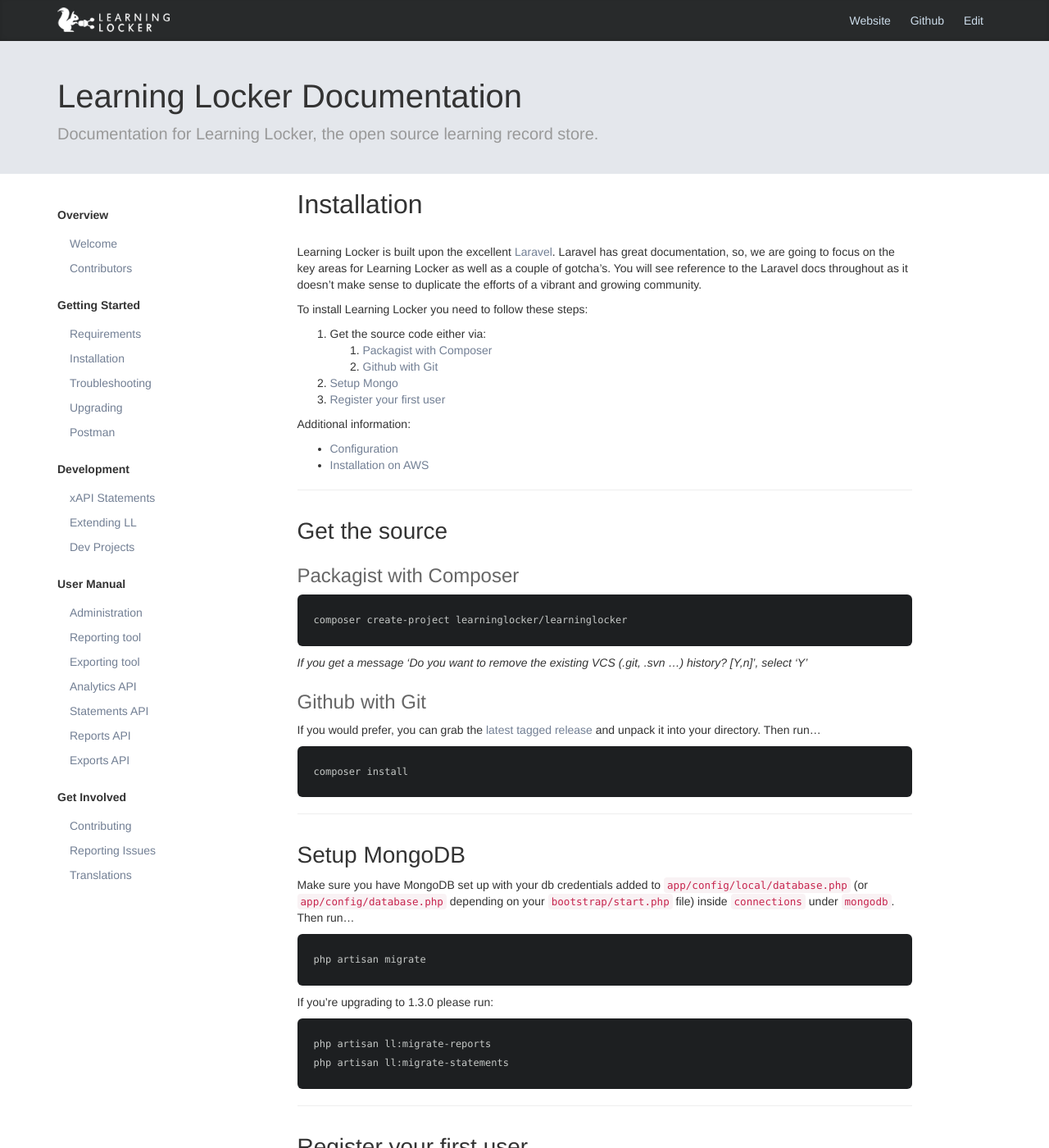
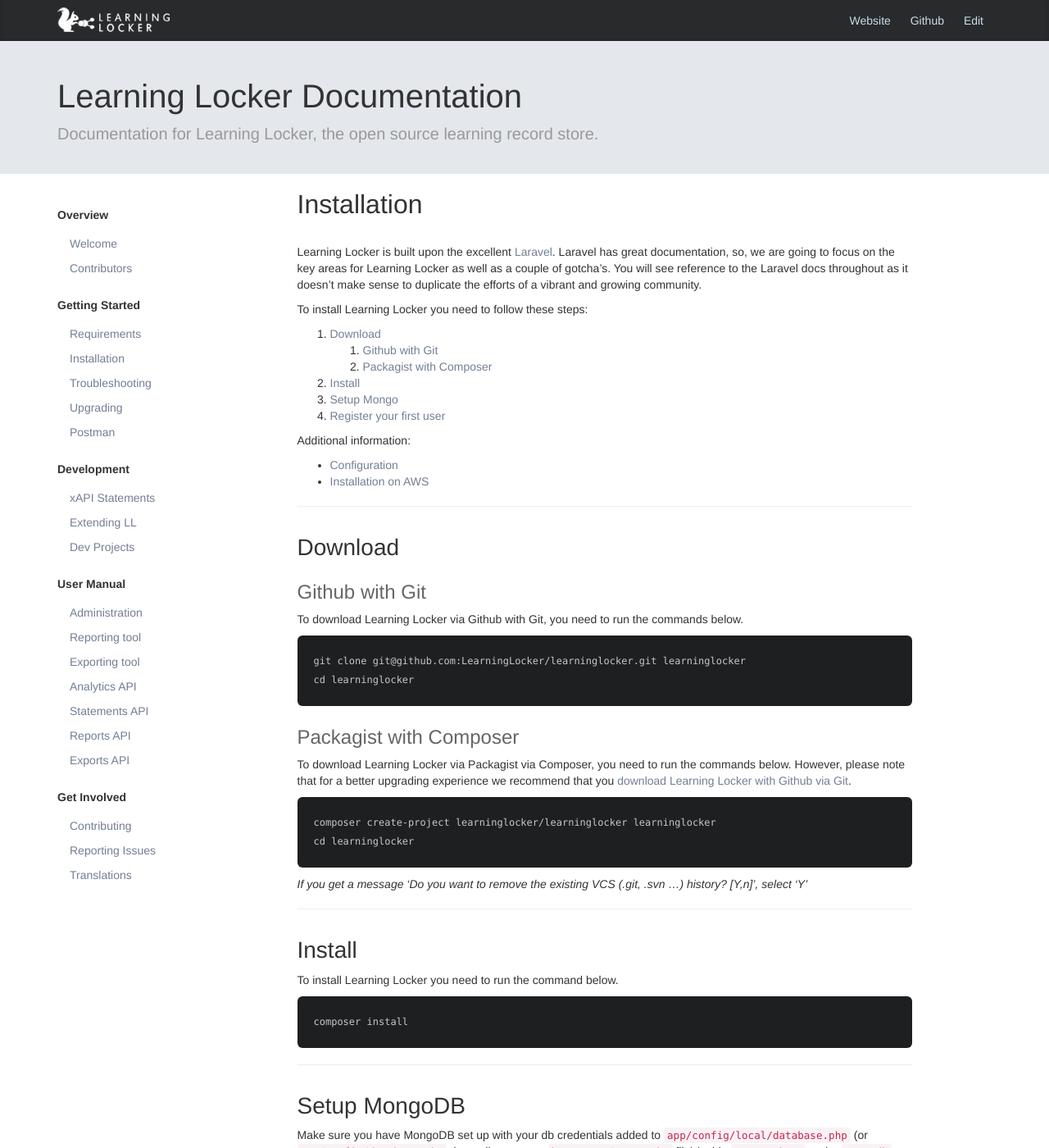
Before and after one commit to LearningLocker/docs, a Jekyll site: the page built from installation.md, in a window 1280 px wide and 1400 px high. Shown: the whole window at 82% size. Built offline with Jekyll 4.4.1, drawn with Linux system fonts in a browser that asks for light colours; nearby versions of some CDN libraries; some of the changed text lies outside the part shown.

Commit message:
Improves installation process (prefers Git).

```diff
--- a/installation.md
+++ b/installation.md
@@ -6,39 +6,47 @@
 
 To install Learning Locker you need to follow these steps:
 
-1. Get the source code either via:
-    1. [Packagist with Composer](#packagist-with-composer)
-    2. [Github with Git](#github-with-git)
-2. [Setup Mongo](#setup-mongodb)
-3. [Register your first user](#register-your-first-user)
+1. [Download](#download)
+    1. [Github with Git](#github-with-git)
+    2. [Packagist with Composer](#packagist-with-composer)
+2. [Install](#install)
+3. [Setup Mongo](#setup-mongodb)
+4. [Register your first user](#register-your-first-user)
 
 
 Additional information:
 
 - [Configuration](#configuration)
-- [Installation on AWS](#Installation-on-AWS)
+- [Installation on AWS](#installation-on-aws)
 
 
-## Get the source
+## Download
+
+### Github with Git
+To download Learning Locker via Github with Git, you need to run the commands below.
+
+    git clone git@github.com:LearningLocker/learninglocker.git learninglocker
+    cd learninglocker
 
 ### Packagist with Composer
+To download Learning Locker via Packagist via Composer, you need to run the commands below. However, please note that for a better upgrading experience we recommend that you [download Learning Locker with Github via Git](#github-with-git).
 
-    composer create-project learninglocker/learninglocker
+    composer create-project learninglocker/learninglocker learninglocker
+    cd learninglocker
 
 *If you get a message 'Do you want to remove the existing VCS (.git, .svn ...) history? [Y,n]', select 'Y'*
 
-
-### Github with Git
-If you would prefer, you can grab the [latest tagged release](https://github.com/LearningLocker/learninglocker/releases) and unpack it into your directory. Then run...
+## Install
+To install Learning Locker you need to run the command below.
 
     composer install
 
 ## Setup MongoDB
-Make sure you have MongoDB set up with your db credentials added to `app/config/local/database.php` (or `app/config/database.php` depending on your `bootstrap/start.php` file) inside `connections` under `mongodb`. Then run...
+Make sure you have MongoDB set up with your db credentials added to `app/config/local/database.php` (or `app/config/database.php` depending on your `bootstrap/start.php` file) inside `connections` under `mongodb`. Then run the command below.
 
     php artisan migrate
 
-If you're upgrading to 1.3.0 please run:
+If you're upgrading to 1.3.0 please runs the commands below.
 
     php artisan ll:migrate-reports
     php artisan ll:migrate-statements
```
